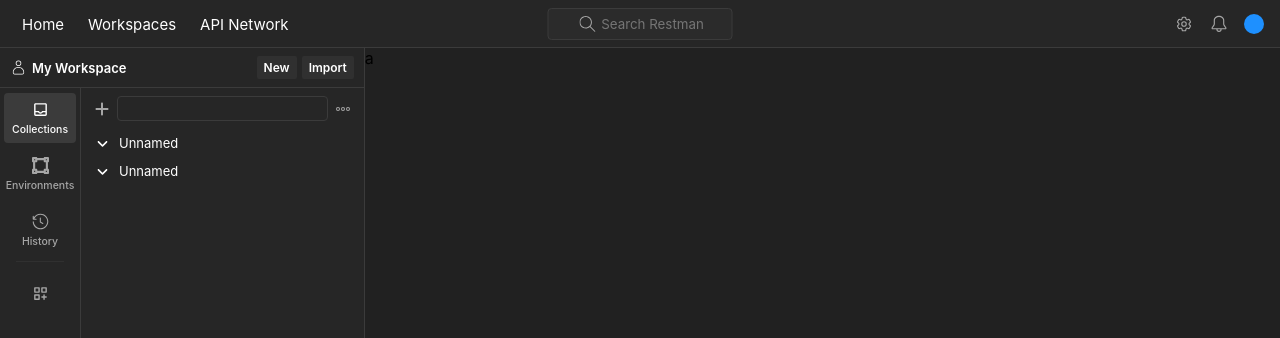
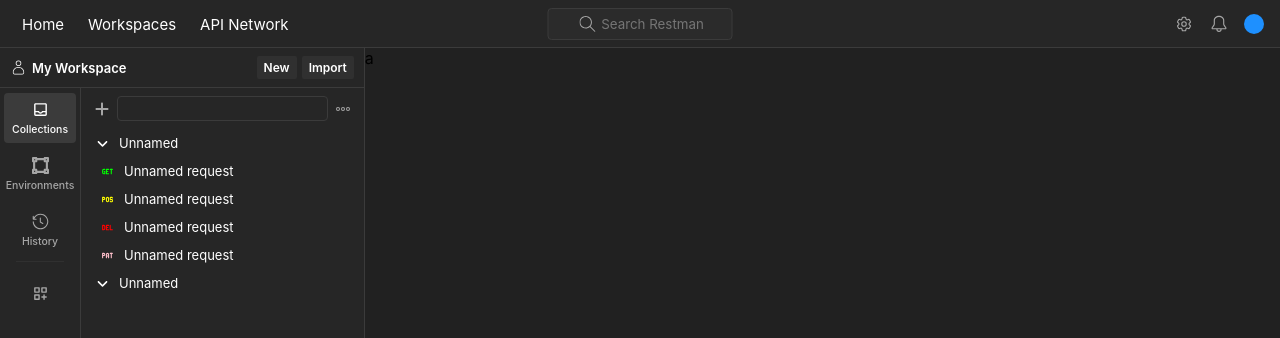
Before and after one commit to justheimsk/Restman, a React app: page / in a window 1280 px wide. Shown: the top 338 px of the page. Built offline with nearby package versions, Linux system fonts and the light colour scheme; the HTML template or start-up script is replaced by a standard one.

Commit message:
feat: rename folder to endpoint & add open/closed folder styles

```diff
--- /dev/null
+++ b/src/components/Layout/Panel/Endpoint/Endpoint.style.scss
@@ -0,0 +1,83 @@
+.panel--endpoint {
+  display: flex;
+  flex-direction: column;
+  cursor: pointer;
+  width: 100%;
+  color: var(--text-primary);
+  font-size: 13px;
+
+  &.panel--endpoint__closed {
+    .panel--endpoint--angle--icon {
+      transform: rotate(-90deg);
+    }
+
+    .panel--endpoint--endpoints {
+      display: none;
+    }
+  }
+
+  .panel--endpoint--infos {
+    display: flex;
+    align-items: center;
+    justify-content: space-between;
+    width: 100%;
+    height: 28px;
+    padding: 0 9px 0 15px;
+
+    &>div {
+      gap: 10px;
+      display: flex;
+      align-items: center;
+    }
+
+    i {
+      &.panel--endpoint--get {
+        color: lime;
+      }
+
+      &.panel--endpoint--post {
+        color: yellow;
+      }
+
+      &.panel--endpoint--delete {
+        color: red;
+      }
+
+      &.panel--endpoint--put {
+        color: dodgerblue;
+      }
+
+      &.panel--endpoint--patch {
+        color: pink;
+      }
+    }
+
+    .panel--endpoint--actions {
+      font-size: 15px;
+      opacity: 0;
+
+      i {
+        width: 24px;
+        height: 24px;
+        cursor: pointer;
+        border-radius: 4px;
+
+        &:hover {
+          background-color: var(--border);
+        }
+      }
+    }
+
+    &:hover {
+      background-color: var(--hover);
+
+      .panel--endpoint--actions {
+        opacity: 1;
+      }
+    }
+  }
+
+  .panel--endpoint--endpoints>div>div {
+    padding-left: 20px;
+  }
+}
--- /dev/null
+++ b/src/components/Layout/Panel/Endpoint/Endpoint.tsx
@@ -0,0 +1,65 @@
+import { FaAngleDown } from 'react-icons/fa6';
+import './Endpoint.style.scss';
+import { PiDotsThreeOutline } from 'react-icons/pi';
+import {
+  TbHttpDelete,
+  TbHttpGet,
+  TbHttpPatch,
+  TbHttpPost,
+  TbHttpPut,
+} from 'react-icons/tb';
+import { useState } from 'react';
+
+export type EndpointProps = {
+  label: string;
+  type: 'folder' | 'endpoint';
+  method?: 'get' | 'post' | 'put' | 'patch' | 'delete';
+  children?: React.ReactNode;
+};
+
+export function Endpoint(props: EndpointProps) {
+  const [closed, setClosed] = useState(false);
+
+  return (
+    <>
+      {/* biome-ignore lint/a11y/useKeyWithClickEvents: <explanation> */}
+      <div
+        onClick={() => setClosed(!closed)}
+        className={`panel--endpoint ${closed ? 'panel--endpoint__closed' : ''}`}
+      >
+        <div className="panel--endpoint--infos">
+          <div>
+            {props.type === 'endpoint' ? (
+              <i className={`panel--endpoint--${props.method}`}>
+                {props.method === 'get' ? (
+                  <TbHttpGet />
+                ) : props.method === 'post' ? (
+                  <TbHttpPost />
+                ) : props.method === 'delete' ? (
+                  <TbHttpDelete />
+                ) : props.method === 'put' ? (
+                  <TbHttpPut />
+                ) : (
+                  <TbHttpPatch />
+                )}
+              </i>
+            ) : (
+              <i className="panel--endpoint--angle--icon">
+                <FaAngleDown />
+              </i>
+            )}
+            <span>{props.label}</span>
+          </div>
+          <div className="panel--endpoint--actions">
+            <i>
+              <PiDotsThreeOutline />
+            </i>
+          </div>
+        </div>
+        {props.type === 'folder' && (
+          <div className="panel--endpoint--endpoints">{props.children}</div>
+        )}
+      </div>
+    </>
+  );
+}
--- a/src/components/Layout/Panel/Folder/Folder.style.scss
+++ /dev/null
@@ -1,41 +0,0 @@
-.panel--folder {
-  display: flex;
-  align-items: center;
-  justify-content: space-between;
-  cursor: pointer;
-  height: 28px;
-  width: 100%;
-  color: var(--text-primary);
-  padding: 0 9px 0 15px;
-  font-size: 13px;
-
-  &>div {
-    gap: 10px;
-    display: flex;
-    align-items: center;
-  }
-
-  .panel--folder--actions {
-    font-size: 15px;
-    opacity: 0;
-
-    i {
-      width: 24px;
-      height: 24px;
-      cursor: pointer;
-      border-radius: 4px;
-
-      &:hover {
-        background-color: var(--border);
-      }
-    }
-  }
-
-  &:hover {
-    background-color: var(--hover);
-
-    .panel--folder--actions {
-      opacity: 1;
-    }
-  }
-}
--- a/src/components/Layout/Panel/Folder/Folder.tsx
+++ /dev/null
@@ -1,27 +0,0 @@
-import { FaAngleDown } from 'react-icons/fa6';
-import './Folder.style.scss';
-import { PiDotsThreeOutline } from 'react-icons/pi';
-
-export type FolderProps = {
-  label: string;
-};
-
-export function Folder(props: FolderProps) {
-  return (
-    <>
-      <div className="panel--folder">
-        <div>
-          <i>
-            <FaAngleDown />
-          </i>
-          <span>{props.label}</span>
-        </div>
-        <div className="panel--folder--actions">
-          <i>
-            <PiDotsThreeOutline />
-          </i>
-        </div>
-      </div>
-    </>
-  );
-}
--- a/src/components/Layout/Panel/Panel.tsx
+++ b/src/components/Layout/Panel/Panel.tsx
@@ -1,5 +1,5 @@
 import { FaPlus } from 'react-icons/fa6';
-import { Folder } from '@components/Layout';
+import { Endpoint } from '@components/Layout';
 import './Panel.style.scss';
 import { PiDotsThreeOutline } from 'react-icons/pi';
 
@@ -19,8 +19,13 @@
           </i>
         </div>
         <div id="layout--panel--folders">
-          <Folder label="Unnamed" />
-          <Folder label="Unnamed" />
+          <Endpoint type="folder" label="Unnamed">
+            <Endpoint label="Unnamed request" type="endpoint" method="get" />
+            <Endpoint label="Unnamed request" type="endpoint" method="post" />
+            <Endpoint label="Unnamed request" type="endpoint" method="delete" />
+            <Endpoint label="Unnamed request" type="endpoint" method="patch" />
+          </Endpoint>
+          <Endpoint type="folder" label="Unnamed" />
         </div>
       </div>
     </>
--- a/src/components/Layout/index.ts
+++ b/src/components/Layout/index.ts
@@ -3,4 +3,4 @@
 export * from './Sidebar/Sidebar';
 export * from './Panel/Panel';
 export * from './Sidebar/SidebarButton/SidebarButton';
-export * from './Panel/Folder/Folder';
+export * from './Panel/Endpoint/Endpoint';
```
